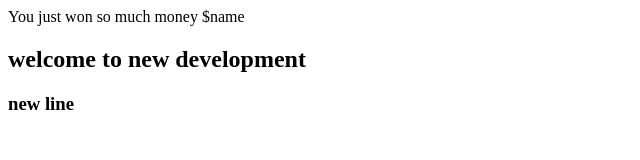
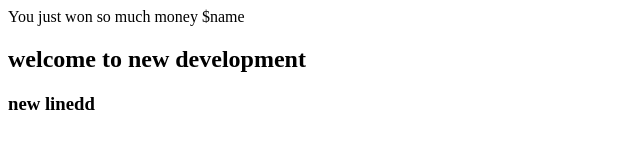
Before and after one commit to kumarsmk/Family_Recogintion, a plain HTML site: page index.html in a window 1280 px wide. Shown: the full height of the page, 0-640 px from the left. Drawn offline with Linux system fonts and the light colour scheme.

Commit message:
new branch

```diff
--- a/index.html
+++ b/index.html
@@ -8,7 +8,7 @@
 <body>
     You just won so much money $name
     <h2>welcome to new development</h2>
-    <h3>new line</h3>
+    <h3>new linedd</h3>
 </body>
 
 </html>
```
